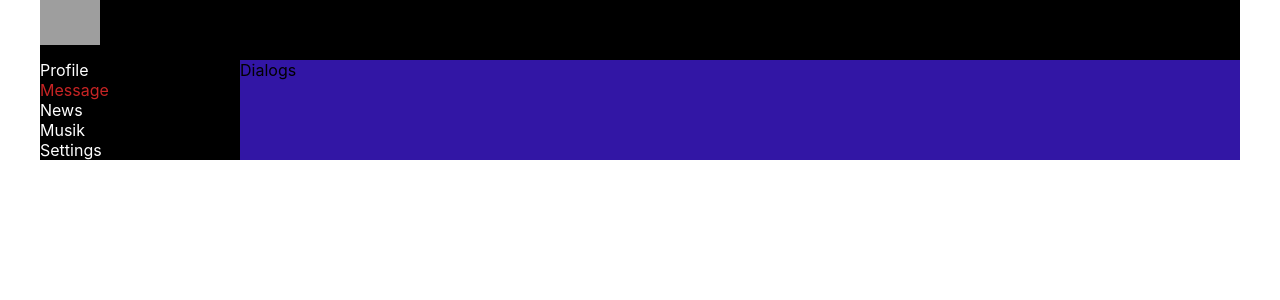
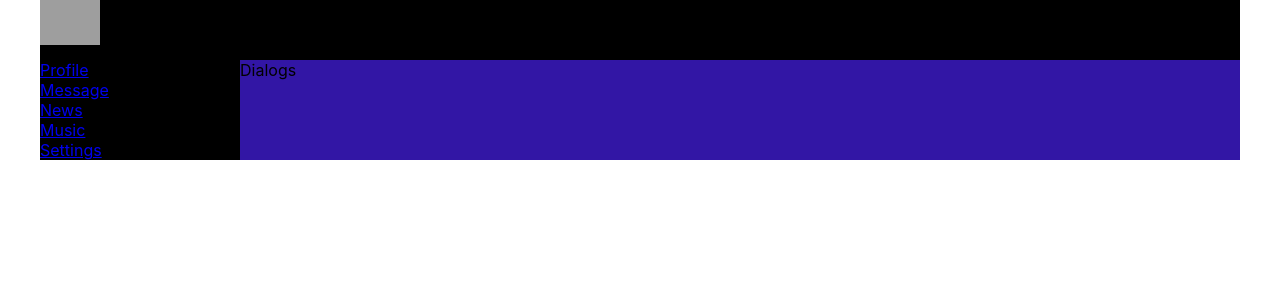
Before and after one commit to KateKashpur/Nice-Bank, a React (Create React App) app: page /profile in a window 1280 px wide. Shown: the top 300 px of the page. Built offline with nearby package versions, Linux system fonts and the light colour scheme; grey boxes are pictures that could not be loaded.

Commit message:
added file Navbar.jsx

```diff
--- a/src/components/Navbar/Navbar.jsx
+++ b/src/components/Navbar/Navbar.jsx
@@ -1,28 +1,22 @@
 import React from "react";
 import col from './Navbar.module.css';
-
-//let c1 = "item";
-//let c2 = "active";
-// "item active"
-//let classes = c1 + " " c2 ;
-//let classesNew = `${col.item} ${col.active}`;
 
 const Navbar = () => {
   return   <nav className={col.nav}>
   <div className={col.item}>
-    <a>Profile</a>
+    <a href="/profile">Profile</a>
   </div>
   <div className={`${col.item} ${col.active}`}>
-    <a>Message</a>
+    <a href="/dialogs">Message</a>
   </div>
   <div className={col.item}>
-    <a>News</a>
+    <a href="/news">News</a>
   </div>
   <div className={col.item}>
-    <a>Musik</a>
+    <a href="/music">Music</a>
   </div>
   <div className={col.item}>
-    <a>Settings</a>
+    <a href="/settings">Settings</a>
   </div>
 </nav>
 }
```
